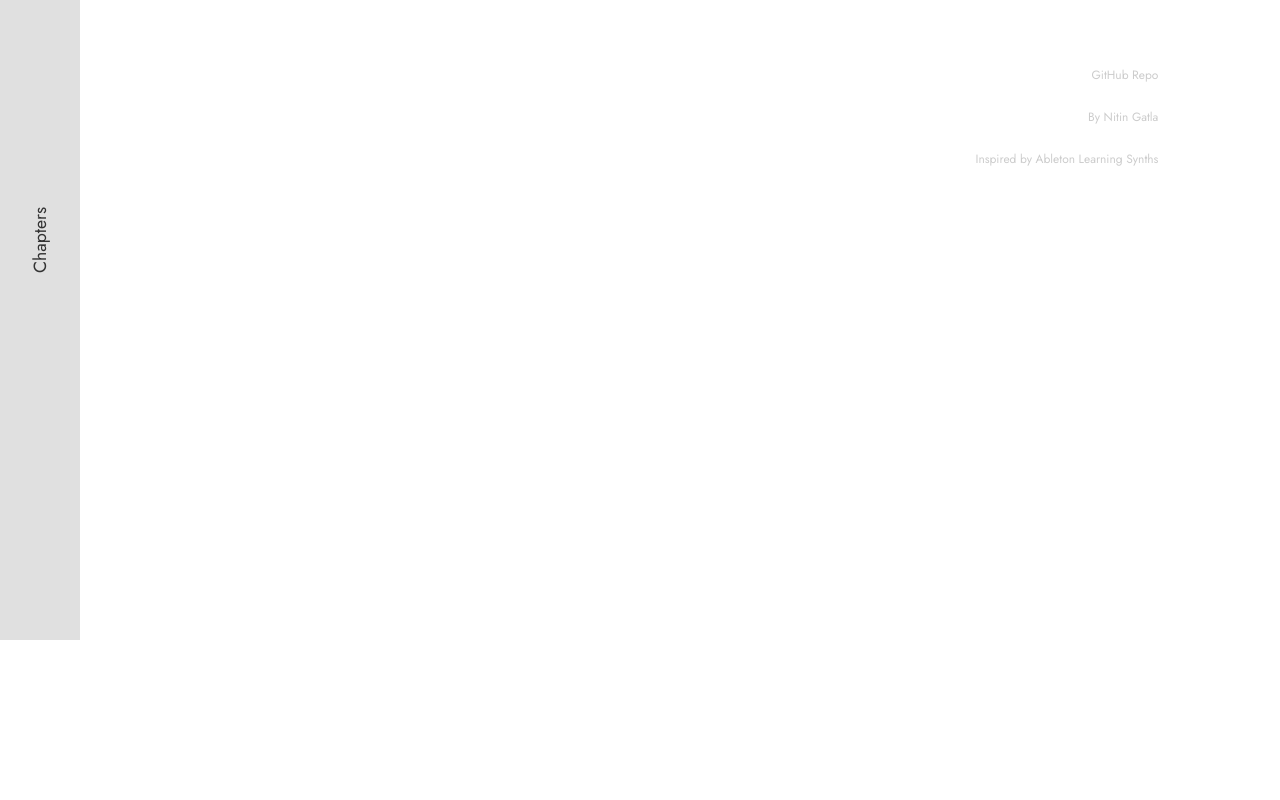
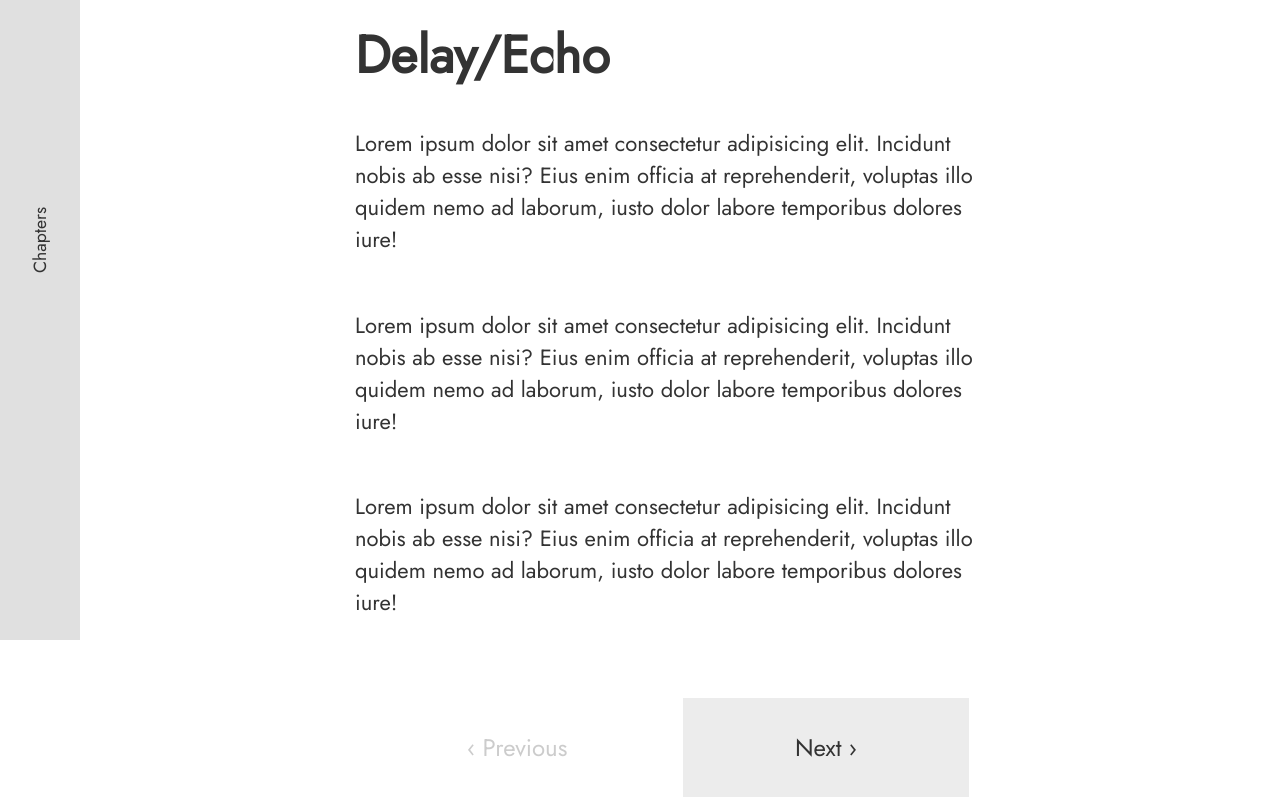
Before and after one commit to gatlanit/LearnAudioEffects, a React (Vite) app: page /LearnAudioEffects/delay in a window 1280 px wide. Shown: the part 160-960 px from the top of the page. Before the commit the page ends 800 px from the top, so only its background shows below. Built offline with nearby package versions, Linux system fonts and the light colour scheme.

Commit message:
Fixed url pathnames resulting from not assuming a '/' in the beginning

```diff
--- a/src/App.jsx
+++ b/src/App.jsx
@@ -73,14 +73,14 @@ function App() {
           <Header onToggle={toggleSidebar} /> {/* Has the ability to toggle sidebar on click */}
 
           <Routes>
-            <Route path="/" element={<Start />} />
-            <Route path="/gain" element={<Gain />} />
-            <Route path="/delay" element={<DelayEcho />} />
-            <Route path="/reverb" element={<Reverb />} />
-            <Route path="/saturation" element={<Saturation />} />
-            <Route path="/filters-eq" element={<FiltersEQ />} />
-            <Route path="/beyond" element={<Beyond />} />
-            {/* Add more routes (Pages) when we get there*/}
+            <Route path="/LearnAudioEffects/" element={<Start />} />
+            <Route path="/LearnAudioEffects/gain" element={<Gain />} />
+            <Route path="/LearnAudioEffects/delay" element={<DelayEcho />} />
+            <Route path="/LearnAudioEffects/reverb" element={<Reverb />} />
+            <Route path="/LearnAudioEffects/saturation" element={<Saturation />} />
+            <Route path="/LearnAudioEffects/filters-eq" element={<FiltersEQ />} />
+            <Route path="/LearnAudioEffects/beyond" element={<Beyond />} />
+            {/* Add more routes (Pages) when we get there */}
           </Routes>
           <Footer />
         </div>
--- a/src/components/ChapterNav.jsx
+++ b/src/components/ChapterNav.jsx
@@ -3,7 +3,9 @@ import { chapters } from '../data/chapters';
 
 const ChapterNav = () => {
   const location = useLocation();
-  const currentPath = location.pathname.replace(/^\/+/, '');
+
+  // Strip the fixed base path
+  const currentPath = location.pathname.replace(/^\/LearnAudioEffects\/?/, '').split('/')[0];
 
   const currentIndex = chapters.findIndex(ch => ch.path === currentPath);
   const prev = chapters[currentIndex - 1];
@@ -12,13 +14,13 @@ const ChapterNav = () => {
   return (
     <div className="chapter-nav">
       {prev ? (
-        <Link to={`/${prev.path}`} className="prev-button">‹ Previous</Link>
+        <Link to={`/LearnAudioEffects/${prev.path}`} className="prev-button">‹ Previous</Link>
       ) : (
         <div className="prev-placeholder" />
       )}
 
       {next ? (
-        <Link to={`/${next.path}`} className="next-button">Next ›</Link>
+        <Link to={`/LearnAudioEffects/${next.path}`} className="next-button">Next ›</Link>
       ) : (
         <div className="next-placeholder" />
       )}
--- a/src/components/Header.jsx
+++ b/src/components/Header.jsx
@@ -3,7 +3,7 @@ import { chaptersMap } from '../data/chapters';
 
 const Header = ({ onToggle }) => {
   const location = useLocation();
-  const path = location.pathname.replace(/^\/+/, '').split('/')[0];
+  const path = location.pathname.replace(/^\/LearnAudioEffects\/?/, '').split('/')[0];
   const chapter = chaptersMap[path] || { title: '', color: '#000' };
 
   return (
--- a/src/components/sidebar/DynamicSidebar.jsx
+++ b/src/components/sidebar/DynamicSidebar.jsx
@@ -6,13 +6,13 @@ const DynamicSidebar = forwardRef(({ isOpen, onLinkClick }, ref) => (
   <nav ref={ref} className={`dynamic_sidebar ${isOpen ? 'open' : ''}`} id="sidebar">
     <div className="sidebar-scroll">
       <ul>
-        <li><Link to="/" onClick={onLinkClick}>Get started</Link></li>
-        <li><Link to="/gain" onClick={onLinkClick}>Gain</Link></li>
-        <li><Link to="/delay" onClick={onLinkClick}>Delay/Echo</Link></li>
-        <li><Link to="/reverb" onClick={onLinkClick}>Reverb</Link></li>
-        <li><Link to="/saturation" onClick={onLinkClick}>Saturation</Link></li>
-        <li><Link to="/filters-eq" onClick={onLinkClick}>Filters & Equalization</Link></li>
-        <li><Link to="/beyond" onClick={onLinkClick}>Beyond</Link></li>
+        <li><Link to="/LearnAudioEffects/" onClick={onLinkClick}>Get started</Link></li>
+        <li><Link to="/LearnAudioEffects/gain" onClick={onLinkClick}>Gain</Link></li>
+        <li><Link to="/LearnAudioEffects/delay" onClick={onLinkClick}>Delay/Echo</Link></li>
+        <li><Link to="/LearnAudioEffects/reverb" onClick={onLinkClick}>Reverb</Link></li>
+        <li><Link to="/LearnAudioEffects/saturation" onClick={onLinkClick}>Saturation</Link></li>
+        <li><Link to="/LearnAudioEffects/filters-eq" onClick={onLinkClick}>Filters & Equalization</Link></li>
+        <li><Link to="/LearnAudioEffects/beyond" onClick={onLinkClick}>Beyond</Link></li>
       </ul>
     </div>
   </nav>
--- a/vite.config.js
+++ b/vite.config.js
@@ -4,5 +4,5 @@ import react from '@vitejs/plugin-react'
 // https://vite.dev/config/
 export default defineConfig({
   plugins: [react()],
-  base: "/LearnAudioEffects"
+  base: "/LearnAudioEffects/"
 })
```
